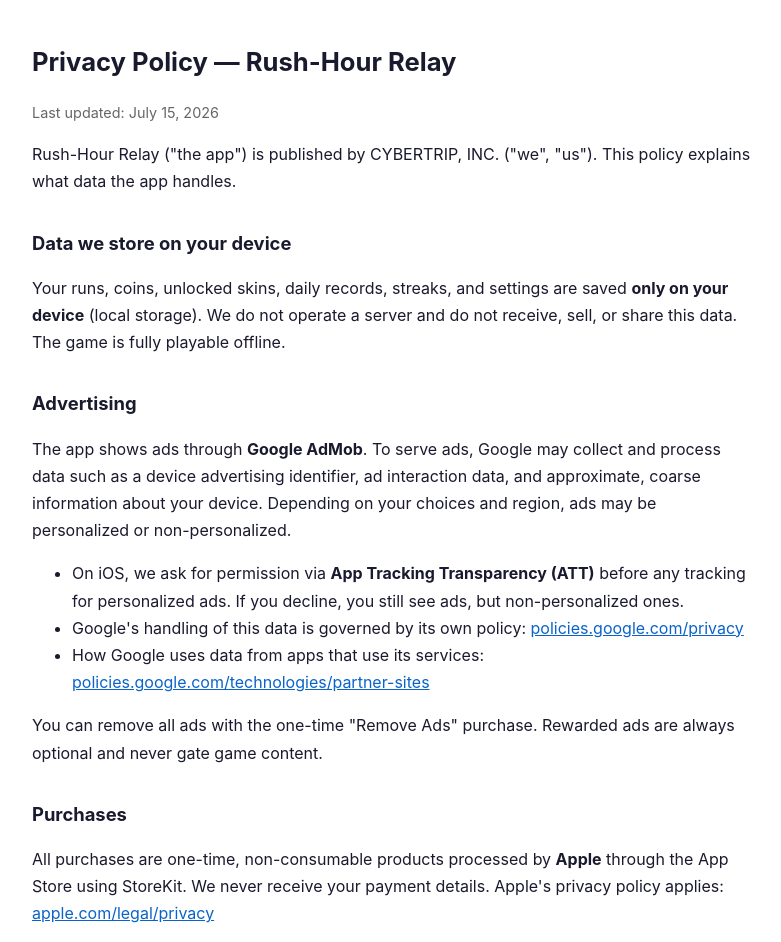
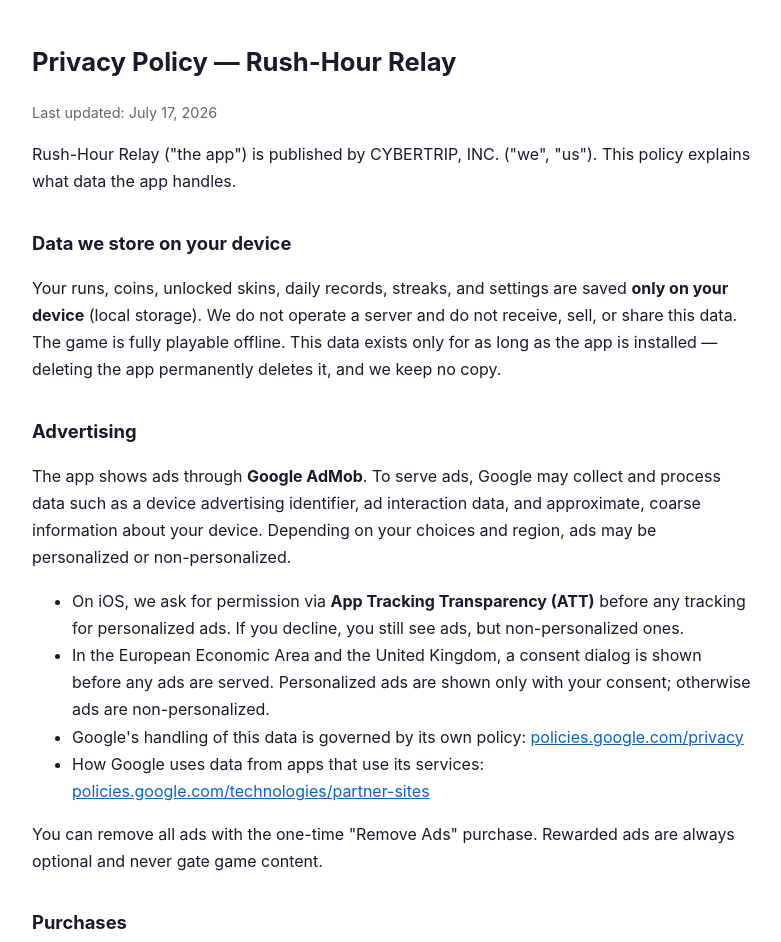
Before and after one commit to cybertrip-dev/rush-hour-relay-legal, a plain HTML site: page privacy.html in a window 1280 px wide. Shown: the top 942 px of the page, without its empty margins (248-1029 px from the left). Drawn offline with Linux system fonts and the light colour scheme.

Commit message:
Add data-retention and EEA consent disclosures to the privacy policy

```diff
--- a/privacy.html
+++ b/privacy.html
@@ -15,7 +15,7 @@
 </head>
 <body>
 <h1>Privacy Policy — Rush-Hour Relay</h1>
-<p class="updated">Last updated: July 15, 2026</p>
+<p class="updated">Last updated: July 17, 2026</p>
 
 <p>Rush-Hour Relay ("the app") is published by CYBERTRIP, INC. ("we", "us").
 This policy explains what data the app handles.</p>
@@ -23,7 +23,9 @@ This policy explains what data the app handles.</p>
 <h2>Data we store on your device</h2>
 <p>Your runs, coins, unlocked skins, daily records, streaks, and settings are saved
 <strong>only on your device</strong> (local storage). We do not operate a server and
-do not receive, sell, or share this data. The game is fully playable offline.</p>
+do not receive, sell, or share this data. The game is fully playable offline. This
+data exists only for as long as the app is installed &mdash; deleting the app
+permanently deletes it, and we keep no copy.</p>
 
 <h2>Advertising</h2>
 <p>The app shows ads through <strong>Google AdMob</strong>. To serve ads, Google may
@@ -34,6 +36,9 @@ region, ads may be personalized or non-personalized.</p>
   <li>On iOS, we ask for permission via <strong>App Tracking Transparency (ATT)</strong>
       before any tracking for personalized ads. If you decline, you still see ads, but
       non-personalized ones.</li>
+  <li>In the European Economic Area and the United Kingdom, a consent dialog is
+      shown before any ads are served. Personalized ads are shown only with your
+      consent; otherwise ads are non-personalized.</li>
   <li>Google's handling of this data is governed by its own policy:
       <a href="https://policies.google.com/privacy">policies.google.com/privacy</a></li>
   <li>How Google uses data from apps that use its services:
```
